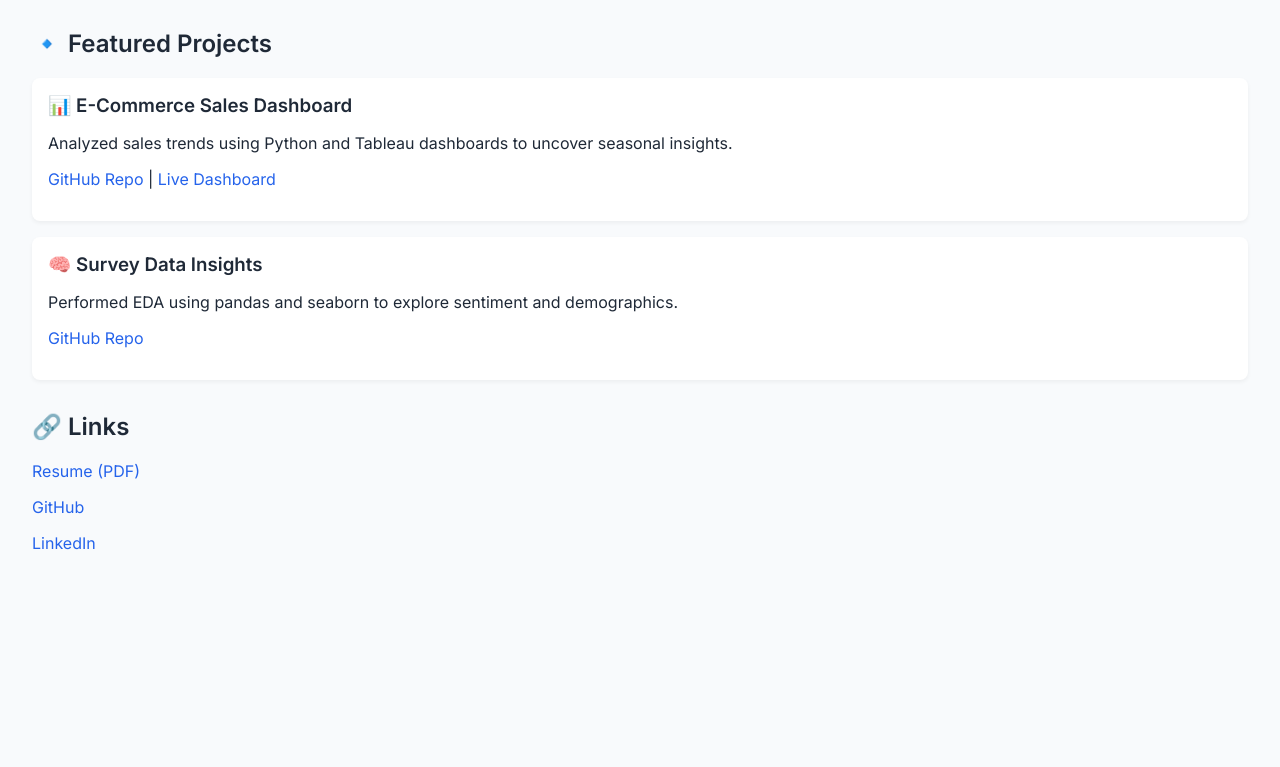
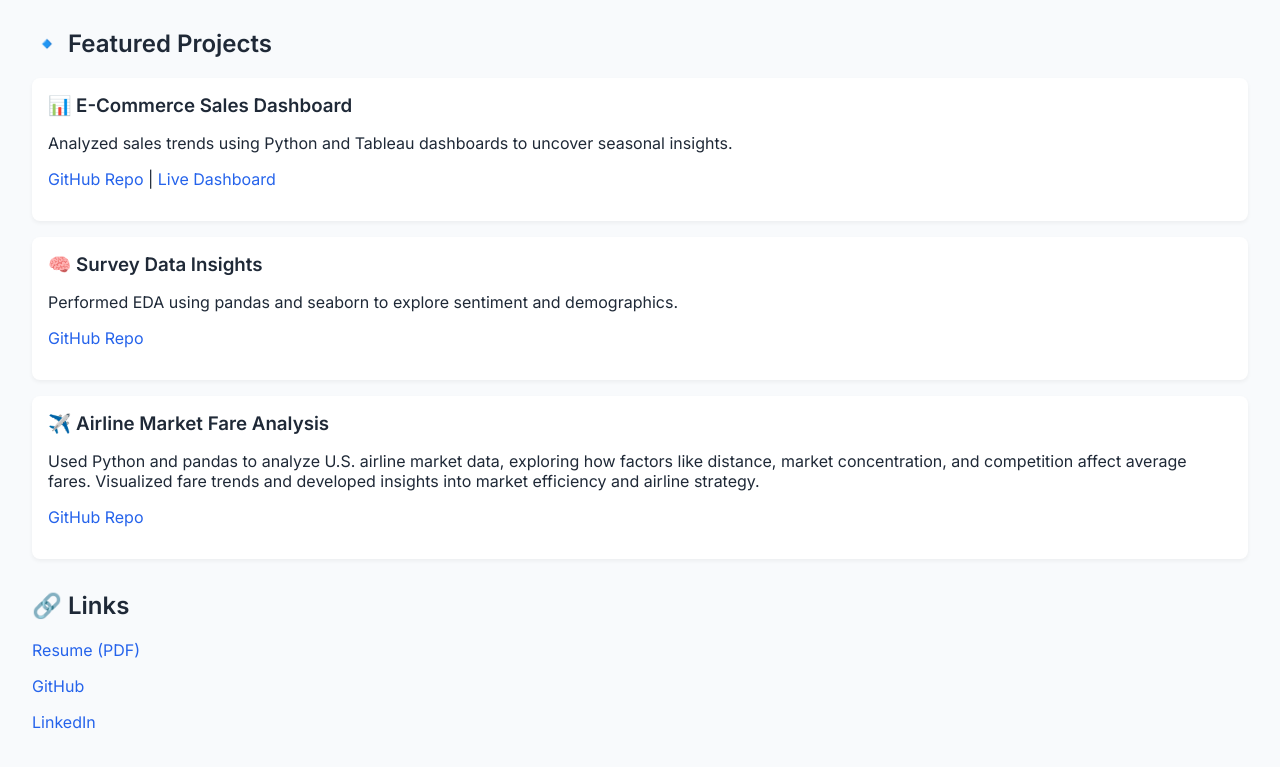
Before and after one commit to white404ave/data-analyst-portfolio, a plain HTML site: page index.html in a window 1280 px wide. Shown: the part 131-898 px from the top of the page. Before the commit the page ends 800 px from the top, so only its background shows below. Drawn offline with Linux system fonts and the light colour scheme.

Commit message:
Update index.html

```diff
--- a/index.html
+++ b/index.html
@@ -63,6 +63,12 @@
       <p>Performed EDA using pandas and seaborn to explore sentiment and demographics.</p>
       <p><a href="#">GitHub Repo</a></p>
     </div>
+
+    <div class="project">
+      <h3>✈️ Airline Market Fare Analysis</h3>
+      <p>Used Python and pandas to analyze U.S. airline market data, exploring how factors like distance, market concentration, and competition affect average fares. Visualized fare trends and developed insights into market efficiency and airline strategy.</p>
+      <p><a href="#">GitHub Repo</a></p>
+    </div>
   </section>
 
   <section class="section">
```
